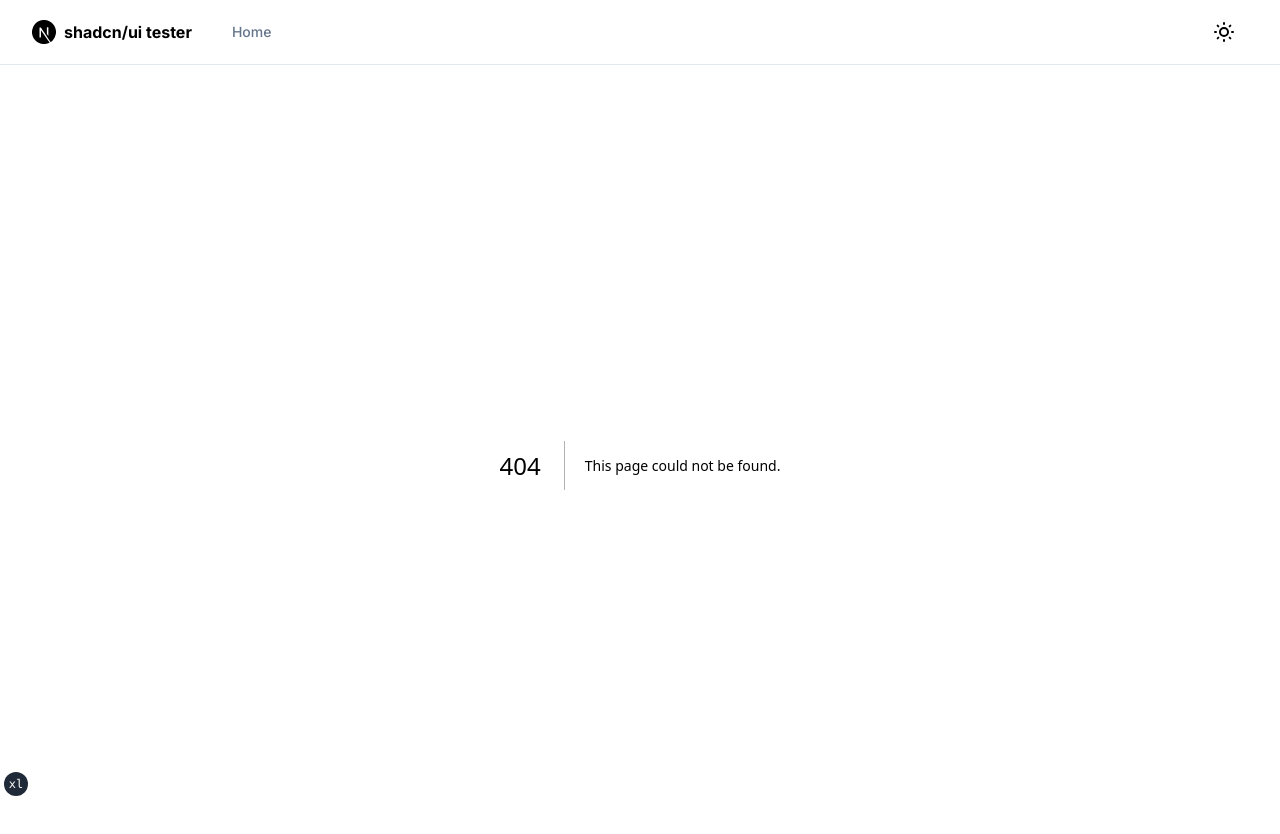
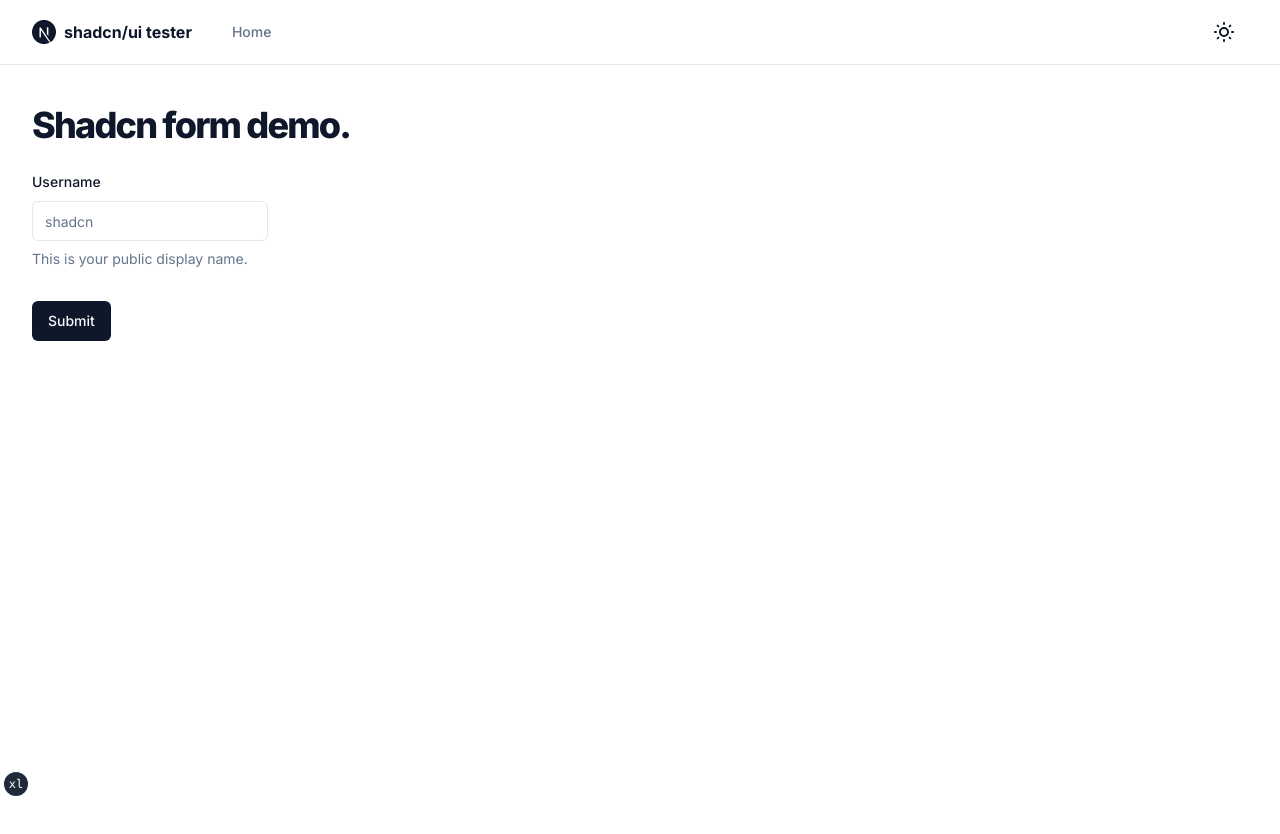
Before and after one commit to owolfdev/shadcn-tester, a Next.js app: page /form in a window 1280 px wide. Before the commit this address had no page. Shown: the top 834 px of the page. After the commit the page ends 800 px from the top, so only its background shows below. Built offline with nearby package versions, Linux system fonts and the light colour scheme.

Commit message:
add form demo

```diff
--- /dev/null
+++ b/app/form/page.tsx
@@ -0,0 +1,20 @@
+import React from "react"
+
+import { ProfileForm } from "@/components/scn-form-demo"
+
+function FormPage() {
+  return (
+    <section className="container grid items-center gap-6 pt-6 pb-8 md:py-10">
+      <div className="flex max-w-[980px] flex-col items-start gap-2">
+        <h1 className="text-3xl font-extrabold leading-tight tracking-tighter md:text-4xl">
+          Shadcn form demo.
+        </h1>
+      </div>
+      <div className="flex gap-2">
+        <ProfileForm />
+      </div>
+    </section>
+  )
+}
+
+export default FormPage
--- a/app/page.tsx
+++ b/app/page.tsx
@@ -140,6 +140,12 @@
         >
           - Test for shadcn/ui Toast component
         </Link>
+        <Link
+          href="/form"
+          className="text-lg font-semibold text-slate-600 hover:text-slate-500"
+        >
+          - Test for shadcn/ui Form
+        </Link>
       </div>
     </section>
   )
--- /dev/null
+++ b/components/scn-form-demo.tsx
@@ -0,0 +1,63 @@
+"use client"
+
+import Link from "next/link"
+import { zodResolver } from "@hookform/resolvers/zod"
+import { useForm } from "react-hook-form"
+import * as z from "zod"
+
+import { Button } from "@/components/ui/button"
+import {
+  Form,
+  FormControl,
+  FormDescription,
+  FormField,
+  FormItem,
+  FormLabel,
+  FormMessage,
+} from "@/components/ui/form"
+import { Input } from "@/components/ui/input"
+
+const formSchema = z.object({
+  username: z.string().min(2).max(50),
+})
+
+export function ProfileForm() {
+  // 1. Define your form.
+  const form = useForm<z.infer<typeof formSchema>>({
+    resolver: zodResolver(formSchema),
+    defaultValues: {
+      username: "",
+    },
+  })
+
+  // 2. Define a submit handler.
+  function onSubmit(values: z.infer<typeof formSchema>) {
+    // Do something with the form values.
+    // ✅ This will be type-safe and validated.
+    console.log(values)
+  }
+
+  return (
+    <Form {...form}>
+      <form onSubmit={form.handleSubmit(onSubmit)} className="space-y-8">
+        <FormField
+          control={form.control}
+          name="username"
+          render={({ field }) => (
+            <FormItem>
+              <FormLabel>Username</FormLabel>
+              <FormControl>
+                <Input placeholder="shadcn" {...field} />
+              </FormControl>
+              <FormDescription>
+                This is your public display name.
+              </FormDescription>
+              <FormMessage />
+            </FormItem>
+          )}
+        />
+        <Button type="submit">Submit</Button>
+      </form>
+    </Form>
+  )
+}
--- /dev/null
+++ b/components/ui/form.tsx
@@ -0,0 +1,176 @@
+import * as React from "react"
+import * as LabelPrimitive from "@radix-ui/react-label"
+import { Slot } from "@radix-ui/react-slot"
+import {
+  Controller,
+  ControllerProps,
+  FieldPath,
+  FieldValues,
+  FormProvider,
+  useFormContext,
+} from "react-hook-form"
+
+import { cn } from "@/lib/utils"
+import { Label } from "@/components/ui/label"
+
+const Form = FormProvider
+
+type FormFieldContextValue<
+  TFieldValues extends FieldValues = FieldValues,
+  TName extends FieldPath<TFieldValues> = FieldPath<TFieldValues>
+> = {
+  name: TName
+}
+
+const FormFieldContext = React.createContext<FormFieldContextValue>(
+  {} as FormFieldContextValue
+)
+
+const FormField = <
+  TFieldValues extends FieldValues = FieldValues,
+  TName extends FieldPath<TFieldValues> = FieldPath<TFieldValues>
+>({
+  ...props
+}: ControllerProps<TFieldValues, TName>) => {
+  return (
+    <FormFieldContext.Provider value={{ name: props.name }}>
+      <Controller {...props} />
+    </FormFieldContext.Provider>
+  )
+}
+
+const useFormField = () => {
+  const fieldContext = React.useContext(FormFieldContext)
+  const itemContext = React.useContext(FormItemContext)
+  const { getFieldState, formState } = useFormContext()
+
+  const fieldState = getFieldState(fieldContext.name, formState)
+
+  if (!fieldContext) {
+    throw new Error("useFormField should be used within <FormField>")
+  }
+
+  const { id } = itemContext
+
+  return {
+    id,
+    name: fieldContext.name,
+    formItemId: `${id}-form-item`,
+    formDescriptionId: `${id}-form-item-description`,
+    formMessageId: `${id}-form-item-message`,
+    ...fieldState,
+  }
+}
+
+type FormItemContextValue = {
+  id: string
+}
+
+const FormItemContext = React.createContext<FormItemContextValue>(
+  {} as FormItemContextValue
+)
+
+const FormItem = React.forwardRef<
+  HTMLDivElement,
+  React.HTMLAttributes<HTMLDivElement>
+>(({ className, ...props }, ref) => {
+  const id = React.useId()
+
+  return (
+    <FormItemContext.Provider value={{ id }}>
+      <div ref={ref} className={cn("space-y-2", className)} {...props} />
+    </FormItemContext.Provider>
+  )
+})
+FormItem.displayName = "FormItem"
+
+const FormLabel = React.forwardRef<
+  React.ElementRef<typeof LabelPrimitive.Root>,
+  React.ComponentPropsWithoutRef<typeof LabelPrimitive.Root>
+>(({ className, ...props }, ref) => {
+  const { error, formItemId } = useFormField()
+
+  return (
+    <Label
+      ref={ref}
+      className={cn(error && "text-destructive", className)}
+      htmlFor={formItemId}
+      {...props}
+    />
+  )
+})
+FormLabel.displayName = "FormLabel"
+
+const FormControl = React.forwardRef<
+  React.ElementRef<typeof Slot>,
+  React.ComponentPropsWithoutRef<typeof Slot>
+>(({ ...props }, ref) => {
+  const { error, formItemId, formDescriptionId, formMessageId } = useFormField()
+
+  return (
+    <Slot
+      ref={ref}
+      id={formItemId}
+      aria-describedby={
+        !error
+          ? `${formDescriptionId}`
+          : `${formDescriptionId} ${formMessageId}`
+      }
+      aria-invalid={!!error}
+      {...props}
+    />
+  )
+})
+FormControl.displayName = "FormControl"
+
+const FormDescription = React.forwardRef<
+  HTMLParagraphElement,
+  React.HTMLAttributes<HTMLParagraphElement>
+>(({ className, ...props }, ref) => {
+  const { formDescriptionId } = useFormField()
+
+  return (
+    <p
+      ref={ref}
+      id={formDescriptionId}
+      className={cn("text-sm text-muted-foreground", className)}
+      {...props}
+    />
+  )
+})
+FormDescription.displayName = "FormDescription"
+
+const FormMessage = React.forwardRef<
+  HTMLParagraphElement,
+  React.HTMLAttributes<HTMLParagraphElement>
+>(({ className, children, ...props }, ref) => {
+  const { error, formMessageId } = useFormField()
+  const body = error ? String(error?.message) : children
+
+  if (!body) {
+    return null
+  }
+
+  return (
+    <p
+      ref={ref}
+      id={formMessageId}
+      className={cn("text-sm font-medium text-destructive", className)}
+      {...props}
+    >
+      {body}
+    </p>
+  )
+})
+FormMessage.displayName = "FormMessage"
+
+export {
+  useFormField,
+  Form,
+  FormItem,
+  FormLabel,
+  FormControl,
+  FormDescription,
+  FormMessage,
+  FormField,
+}
--- /dev/null
+++ b/components/ui/label.tsx
@@ -0,0 +1,26 @@
+"use client"
+
+import * as React from "react"
+import * as LabelPrimitive from "@radix-ui/react-label"
+import { cva, type VariantProps } from "class-variance-authority"
+
+import { cn } from "@/lib/utils"
+
+const labelVariants = cva(
+  "text-sm font-medium leading-none peer-disabled:cursor-not-allowed peer-disabled:opacity-70"
+)
+
+const Label = React.forwardRef<
+  React.ElementRef<typeof LabelPrimitive.Root>,
+  React.ComponentPropsWithoutRef<typeof LabelPrimitive.Root> &
+    VariantProps<typeof labelVariants>
+>(({ className, ...props }, ref) => (
+  <LabelPrimitive.Root
+    ref={ref}
+    className={cn(labelVariants(), className)}
+    {...props}
+  />
+))
+Label.displayName = LabelPrimitive.Root.displayName
+
+export { Label }
--- a/package.json
+++ b/package.json
@@ -14,6 +14,8 @@
     "format:check": "prettier --check \"**/*.{ts,tsx,mdx}\" --cache"
   },
   "dependencies": {
+    "@hookform/resolvers": "^3.1.1",
+    "@radix-ui/react-label": "^2.0.2",
     "@radix-ui/react-slot": "^1.0.2",
     "@radix-ui/react-toast": "^1.1.4",
     "@radix-ui/react-toggle": "^1.0.3",
@@ -25,10 +27,12 @@
     "next-themes": "^0.2.1",
     "react": "^18.2.0",
     "react-dom": "^18.2.0",
+    "react-hook-form": "^7.45.0-next.1",
     "react-select": "^5.7.3",
     "sharp": "^0.31.3",
     "tailwind-merge": "^1.12.0",
-    "tailwindcss-animate": "^1.0.5"
+    "tailwindcss-animate": "^1.0.5",
+    "zod": "^3.21.4"
   },
   "devDependencies": {
     "@ianvs/prettier-plugin-sort-imports": "^3.7.2",
```
Also changed, not shown: 1 other file (tests, documents, lock files or other folders).
